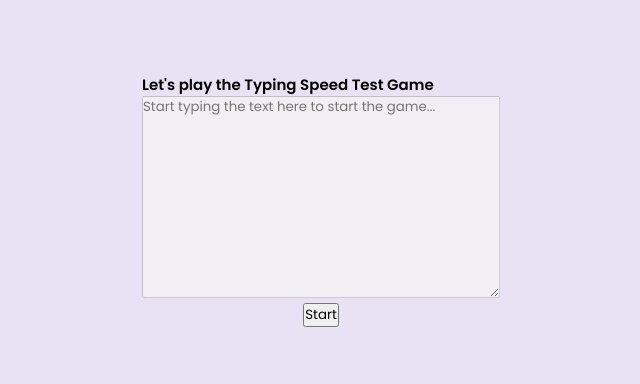
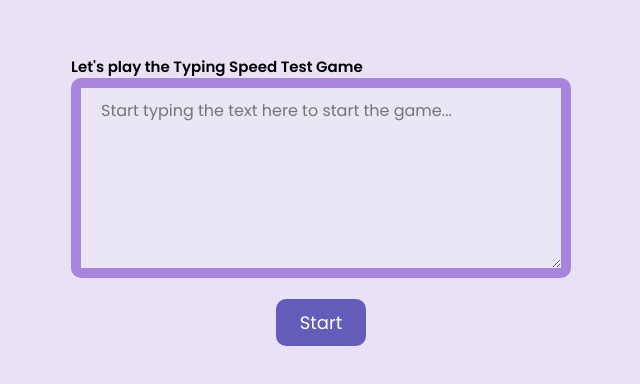
Before and after one commit to Divyarg018/game_js_dom_typing_speed_test, a plain HTML site: page index.html in a window 1280 px wide. Shown: the part 200-584 px from the top of the page, without its empty margins (319-959 px from the left). Drawn offline with Linux system fonts and the light colour scheme.

Commit message:
Worked with textarea and btn styling in css file

```diff
--- a/css/style.css
+++ b/css/style.css
@@ -1,17 +1,17 @@
 @import url('https://fonts.googleapis.com/css2?family=Josefin+Sans:wght@400;600;700&family=Lexend+Deca:wght@100;200;300;400;500;600;700&family=Poppins:wght@300;400;600&display=swap');
 
-*{
+* {
     margin: 0;
     padding: 0;
     box-sizing: border-box;
     font-family: 'Poppins', sans-serif;
 }
 
-html{
+html {
     font-size: 62.5%;
 }
 
-body{
+body {
     height: 100vh;
     display: flex;
     justify-content: center;
@@ -19,6 +19,28 @@ body{
     background-color: rgba(191, 172, 226, 0.35);
 }
 
-.typing_section{
+.typing_section {
     text-align: center;
 }
+
+#textarea {
+    border:1rem solid #A884DC ;
+    border-radius: 1rem;
+    max-width: 50rem;
+    width: 50rem;
+    height: 20rem;
+    padding: 1rem 2rem;
+    font-size: 1.6rem;
+}
+
+#btn{
+    display: inline-block;
+    padding: 1rem 2.4rem;
+    border: none;
+    border-radius: 1rem;
+    background-color: #645CBB;
+    color: #fff;
+    font-size: 1.8rem;
+    margin-top: 1.6rem;
+
+}
```
